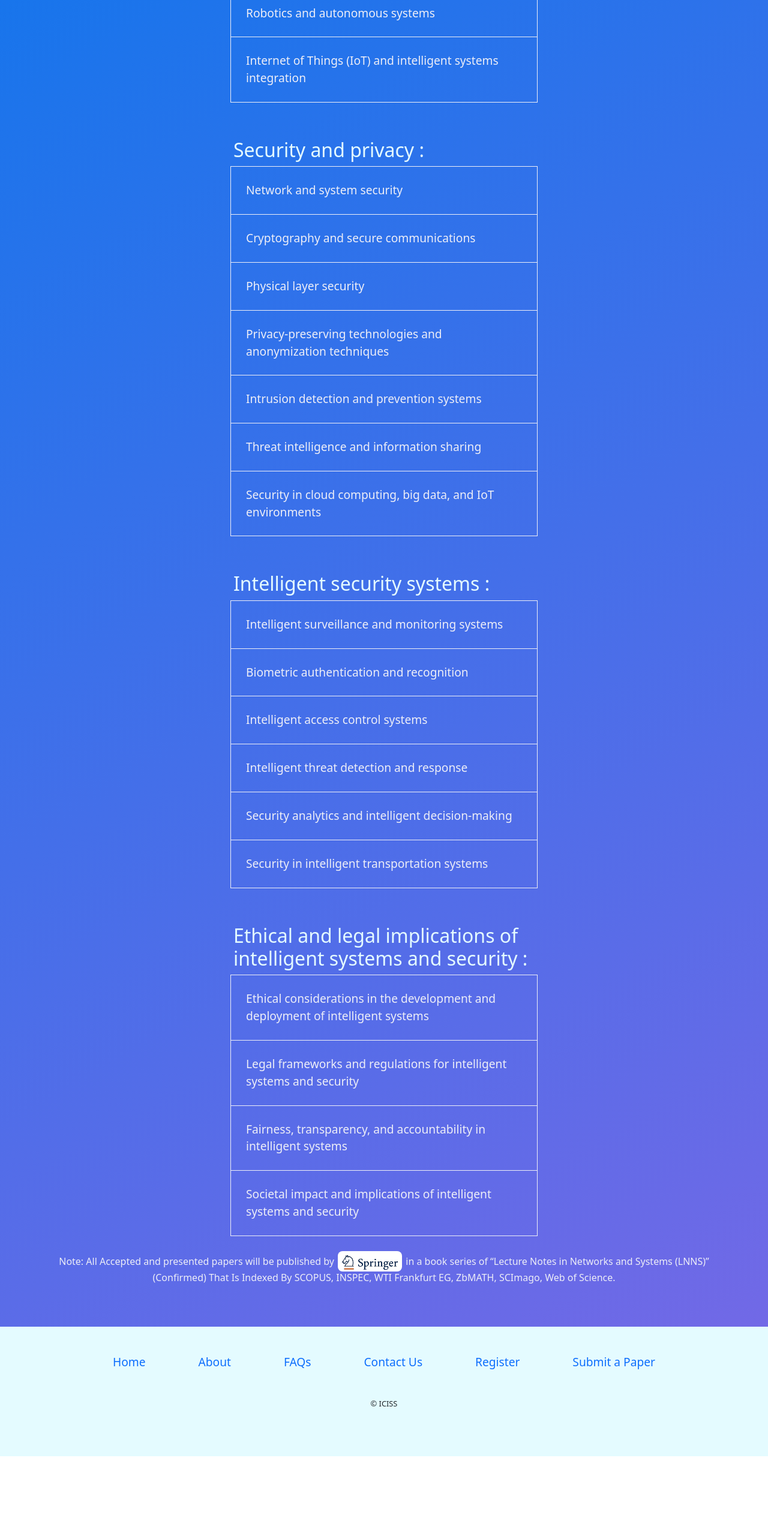
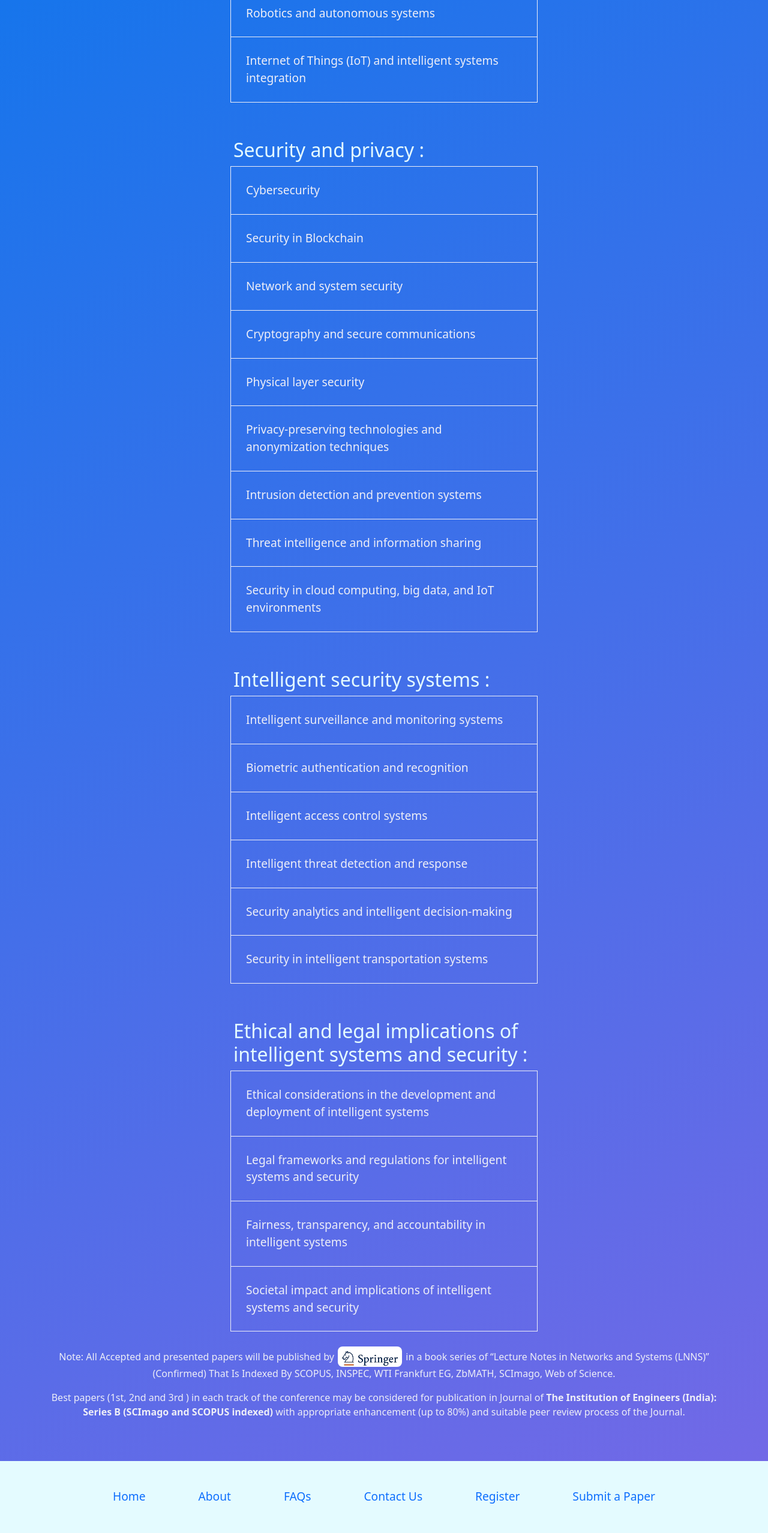
Before and after one commit to techlism/ICISS-2024-Website, a React (Create React App) app: page /tracks in a window 1280 px wide. Shown: the part 781-3337 px from the top of the page at 60% size. Before the commit the page ends 3209 px from the top, so only its background shows below. Built offline with nearby package versions, Linux system fonts and the light colour scheme; a web font is replaced by a local one.

Commit message:
fixed speaker page + added notes and conf topics

```diff
--- a/src/components/pages/ContributionTrackPage.jsx
+++ b/src/components/pages/ContributionTrackPage.jsx
@@ -12,7 +12,11 @@ const ContributionTrackPage = ()=>{
                 textAlign : 'center',
             }}>
                 Note: All Accepted and presented papers will be published by <span style={{background : 'white',paddingTop : '6px',paddingBottom : '6px' , borderRadius:'8px',margin : '2px'}}><img src={springerLogo}/></span> in a book series of “Lecture Notes in Networks and Systems (LNNS)” (Confirmed) That Is Indexed By SCOPUS, INSPEC, WTI Frankfurt EG, ZbMATH, SCImago, Web of Science.
-                </p>
+            </p>
+            <p style={{marginBottom : 0 , paddingBottom : 0, textAlign : 'center', fontSize: '1rem',color : '#EDEEF7', textAlign : 'center' , fontWeight : 500}}>
+                Best papers (1st, 2nd and 3rd ) in each track of the conference may be considered for publication in Journal of <strong>The Institution of Engineers (India): Series B (SCImago and SCOPUS indexed)</strong> with appropriate enhancement (up to 80%) and suitable peer review process of the Journal.
+            </p>
+
             {/* <p
                 style={{
                     'textAlign':'center',
--- a/src/components/pages/RegistrationPage.jsx
+++ b/src/components/pages/RegistrationPage.jsx
@@ -5,7 +5,7 @@ const RegistrationPage = ()=>{
     useLocation();
     return(
         <>
-        <h2 className={styling.subheading}>Conference Registration Fee</h2>
+        <h2 className={styling.subheading}>Conference Registration Fee<sup>*</sup></h2>
         <Pricing/>
         {/* <p style={
             {
@@ -52,8 +52,19 @@ const RegistrationPage = ()=>{
                     Submit Your Paper
                 </a>
             </button>
+
         </div>
-
+            <p
+            style={{
+                color:'#EDEEF7',
+                fontWeight:'500',
+                fontSize:'1.2rem',
+                textAlign:'center',
+                marginTop:'20px'
+            }}
+            >
+               <sup>*</sup>All the Registration Fees are subject to 18% GST.
+            </p>
         </>
         )
 }
--- a/src/components/pages/SpeakersPage.jsx
+++ b/src/components/pages/SpeakersPage.jsx
@@ -70,7 +70,7 @@ const SpeakersPage = ()=>{
                     </div>
                     <div className={styling['speaker']}>
                         <img
-                            src="/speaker5jpeg"
+                            src="/speaker5.jpeg"
                             alt="Prof. Sanasam Ranbir Singh Photograph"
 
                         />
--- a/src/components/ui/ConferenceTopics.jsx
+++ b/src/components/ui/ConferenceTopics.jsx
@@ -42,6 +42,16 @@ const ConferenceTopics = () => {
           </div>
             <table className={styling.table}>
               <tbody>
+                <tr>
+                  <td>
+                    Cybersecurity
+                  </td>
+                </tr>
+                <tr>
+                  <td>
+                    Security in Blockchain
+                  </td>
+                </tr>
                 <tr>
                   <td>Network and system security</td>
                 </tr>
```
